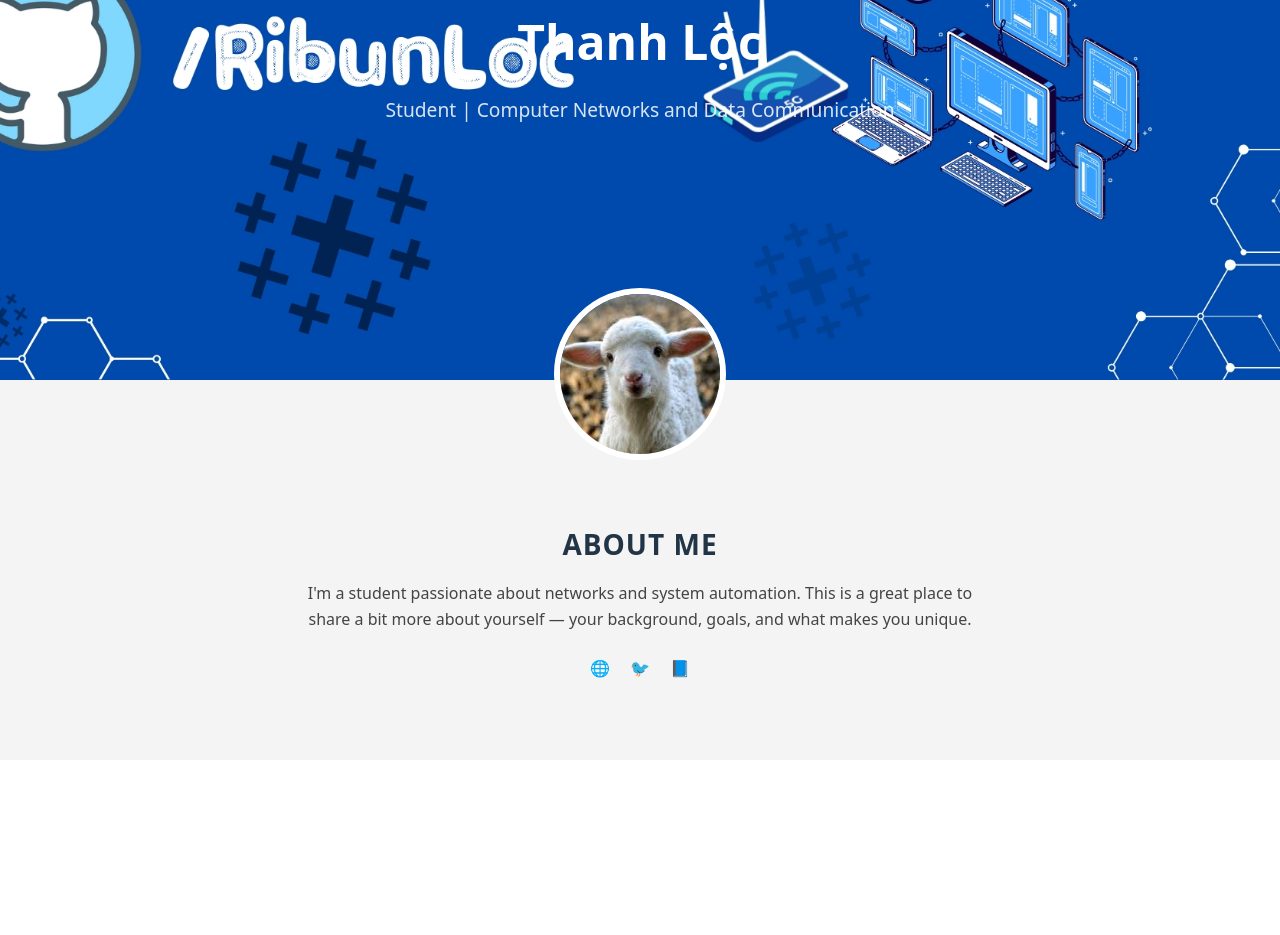
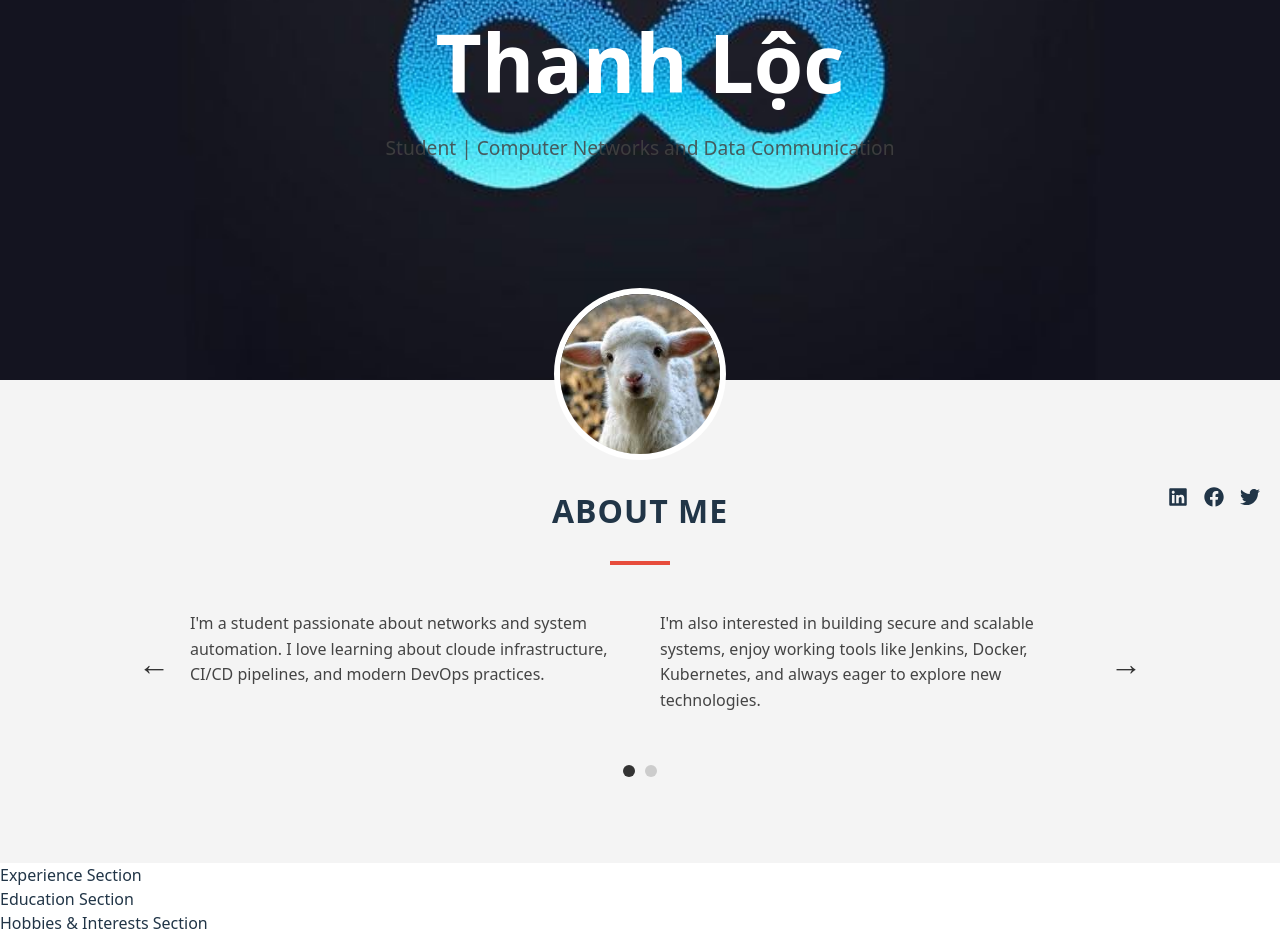
Before and after one commit to RibunLoc/WebPersonalFrontend, a React (Vite) app: page / in a window 1280 px wide. Shown: the part 260-1195 px from the top of the page. Before the commit the page ends 1020 px from the top, so only its background shows below. Built offline with nearby package versions, Linux system fonts and the light colour scheme.

Commit message:
feat: add about me page

```diff
--- /dev/null
+++ b/src/AboutMe.module.css
@@ -0,0 +1,89 @@
+.aboutSection {
+  background-color: #f4f4f4;
+  padding: 80px 20px;
+  text-align: center;
+}
+
+.header {
+  position: relative;
+}
+
+.title {
+    font-size: 2rem;
+    font-weight: bold;
+    text-transform: uppercase;
+    letter-spacing: 1px;
+}
+
+.underline {
+  width: 60px;
+  height: 4px;
+  background-color: #e74c3c;
+  margin: 12px auto 30px auto;
+}
+
+.socialLinks {
+  position: absolute;
+  top: 0;
+  right: 0;
+  display: flex;
+  gap: 1rem;
+  font-size: 1.25rem;
+
+}
+
+.content {
+  display: flex;
+  align-items: center;
+  justify-content: center;
+  margin-top: 20px;
+}
+
+.arrow {
+  background: none;
+  border: none;
+  font-size: 2rem;
+  cursor: pointer;
+  padding: 0 20px;
+  color: #333;
+  transition: 0.2s;
+}
+
+.arrow:hover {
+  transform: scale(1.2);
+}
+
+button:focus {
+  outline: none;
+}
+
+.textWrapper {
+  display: grid;
+  grid-template-columns: repeat(2, 1fr);
+  gap: 40px;
+  max-width: 900px;
+  text-align: left;
+}
+
+.textWrapper p {
+  font-size: 1rem;
+  color: #444;
+  line-height: 1.6;
+}
+
+.dots {
+  margin-top: 30px;
+}
+
+.dot {
+  display: inline-block;
+  width: 12px;
+  height: 12px;
+  margin: 0 5px;
+  border-radius: 50%;
+  background-color: #ccc;
+}
+
+.active {
+    background-color: #333;
+}
--- /dev/null
+++ b/src/AboutMe.tsx
@@ -0,0 +1,56 @@
+import React from "react";
+import styles from "./AboutMe.module.css";
+import { FaLinkedin, FaTwitter, FaFacebook } from "react-icons/fa";
+
+
+const aboutSlides = [
+    {
+        left: "I'm a student passionate about networks and system automation. I love learning about cloude infrastructure, CI/CD pipelines, and modern DevOps practices.",
+        right: "I'm also interested in building secure and scalable systems, enjoy working tools like Jenkins, Docker, Kubernetes, and always eager to explore new technologies."
+    },
+    {
+        left: "I enjoy building CI/CD pipelines, working with Docker, Jenkins, GitHub Actions, and Kubernetes.",
+        right: "Security and automation are my focus. I love writing documentation, testing infrastructure, and learning new DevOps tools every day.",
+    }
+];
+
+export default function AboutMe() {
+    const [index, setIndex] = React.useState(0);
+    const handlerNext = () => setIndex((prev) => (prev + 1) % aboutSlides.length);
+    const handlerPrev = () => setIndex((prev) => (prev - 1 + aboutSlides.length) % aboutSlides.length);
+
+    return (
+        <section className={styles.aboutSection} id="about">
+            <div className={styles.header}>
+                <h2 className={styles.title}>ABOUT ME</h2>
+                <div className={styles.underline}></div>
+
+                <div className={styles.socialLinks}>
+                    <FaLinkedin />
+                    <FaFacebook />
+                    <FaTwitter />
+                </div>
+            </div>
+
+            <div className={styles.content}>
+                <button onClick={handlerPrev} className={styles.arrow}>&larr;</button>
+
+                <div className={styles.textWrapper}>
+                    <p>{aboutSlides[index].left}</p>
+                    <p>{aboutSlides[index].right}</p>
+                </div>
+
+                <button onClick={handlerNext} className={styles.arrow}>&rarr;</button>
+            </div>
+
+            <div className={styles.dots}>
+                {aboutSlides.map((_, i) => (
+                    <span
+                        key={i}
+                        className={`${styles.dot} ${i === index ? styles.active : ''}`}
+                    />
+                ))}
+            </div>
+        </section>
+    );
+}
--- a/src/App.tsx
+++ b/src/App.tsx
@@ -1,5 +1,6 @@
 import Navbar from './components/Navbar';
 import Home from './Home';
+import AboutMe from './AboutMe';
 
 function App() {
   return (
@@ -7,13 +8,15 @@ function App() {
       <Navbar />
       <main className="pt-24"> {/* để tránh bị navbar che mất */}
         {/* Các section nội dung */}
-        <Home />
-        {/* <section id="home" className="h-screen bg-gray-100">
+        <section id="home" className="h-screen bg-gray-100">
+          <Home />
         </section>
-        <section id="about" className="h-screen bg-white">About Section</section>
+        <section id="about" className="h-screen bg-white">
+          <AboutMe />
+        </section>
         <section id="experience" className="h-screen bg-gray-100">Experience Section</section>
         <section id="education" className="h-screen bg-white">Education Section</section>
-        <section id="hobbies" className="h-screen bg-gray-100">Hobbies & Interests Section</section> */}
+        <section id="hobbies" className="h-screen bg-gray-100">Hobbies & Interests Section</section>
       </main>
     </>
   );
--- a/src/Home.module.css
+++ b/src/Home.module.css
@@ -14,7 +14,7 @@
 }
 
 .name {
-  font-size: 3rem;
+  font-size: 5rem;
   font-weight: bold;
   margin-bottom: 0.5rem;
 }
@@ -22,6 +22,7 @@
 .subtitle {
   font-size: 1.2rem;
   opacity: 0.85;
+  color: #444;
 }
 
 .avatar {
--- a/src/Home.tsx
+++ b/src/Home.tsx
@@ -12,7 +12,7 @@ export default function Home() {
         <img src="/avatar.jpg" alt="Avatar" className={styles.avatar} />
       </section>
 
-      <section className={styles.aboutSection}>
+      {/* <section className={styles.aboutSection}>
         <h2 className={styles.aboutTitle}>ABOUT ME</h2>
         <p className={styles.aboutText}>
           I'm a student passionate about networks and system automation. This is a great place to share a bit more about yourself — your background, goals, and what makes you unique.
@@ -22,7 +22,7 @@ export default function Home() {
           <a href="#" style={{ margin: '0 10px' }}>🐦</a>
           <a href="#" style={{ margin: '0 10px' }}>📘</a>
         </div>
-      </section>
+      </section> */}
     </>
   );
 }
```
Also changed, not shown: public/background.jpg, 1 other file (tests, documents, lock files or other folders).
